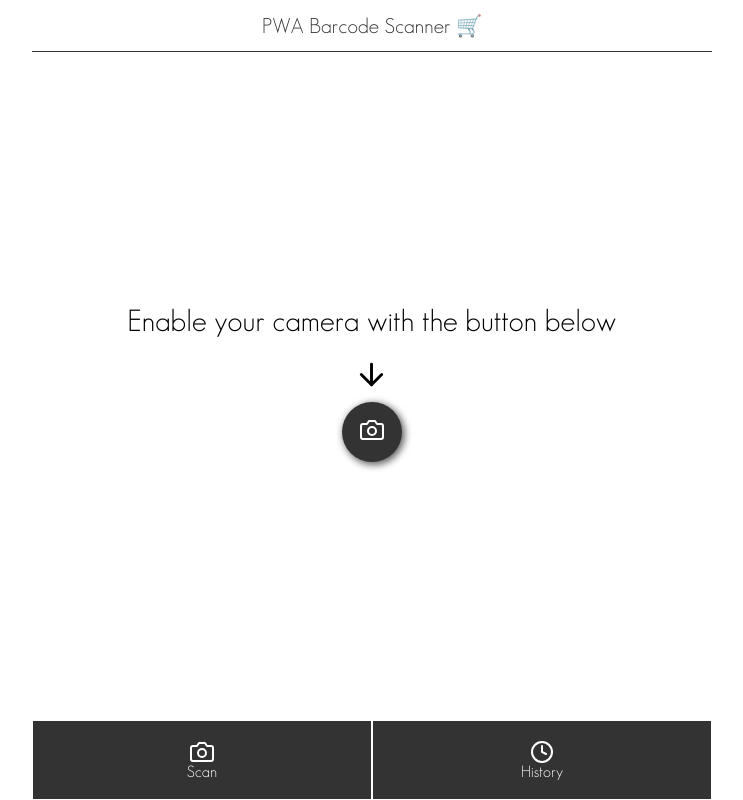
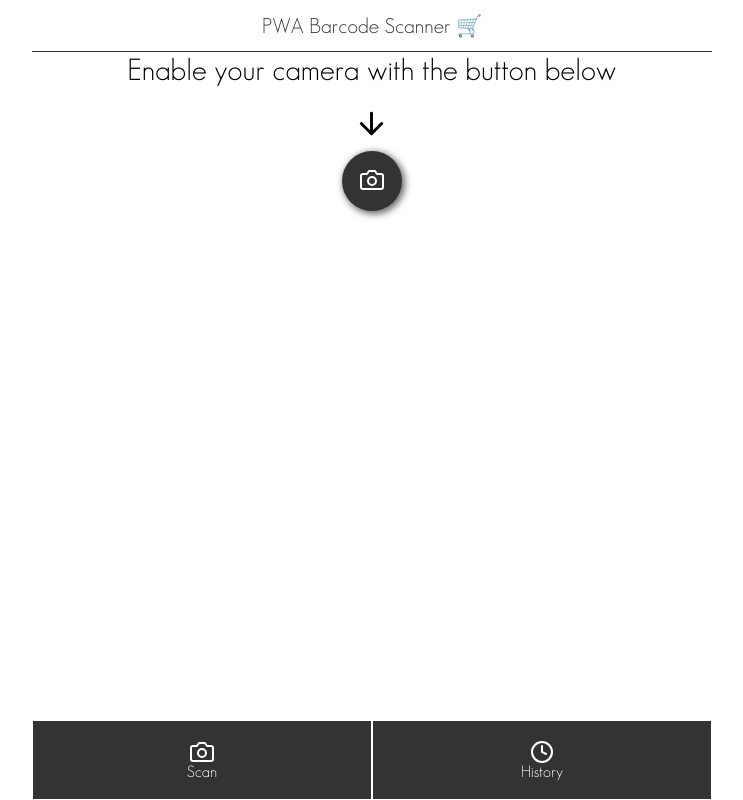
Before and after one commit to moigonzalez/pwa-barcode-scanner, a React app: page / in a window 1280 px wide. Shown: the whole page, without its empty margins (268-1011 px from the left). Built offline with nearby package versions, Linux system fonts and the light colour scheme.

Commit message:
Fixes css

```diff
--- a/src/components/ecoScore/index.js
+++ b/src/components/ecoScore/index.js
@@ -6,6 +6,7 @@ const EcoScore = ({ score }) => {
   }
 
   return <img
+  className="nutriscore__detail nutriscore__image"
     src={`https://static.openfoodfacts.org/images/attributes/ecoscore-${score}.svg`}
     alt="ecoscore" />
 }
--- a/src/components/productDisplay/productDisplay.css
+++ b/src/components/productDisplay/productDisplay.css
@@ -2,6 +2,7 @@
   padding: 15px;
   flex: 1;
   width: 90%;
+  margin-bottom: 80px;
 }
 
 .button__container {
--- a/src/global.css
+++ b/src/global.css
@@ -21,7 +21,6 @@ p {
   flex-direction: column;
   align-items: center;
   justify-content: center;
-  height: calc(100vh - 140px);
 }
 
 .btn__round {
```
